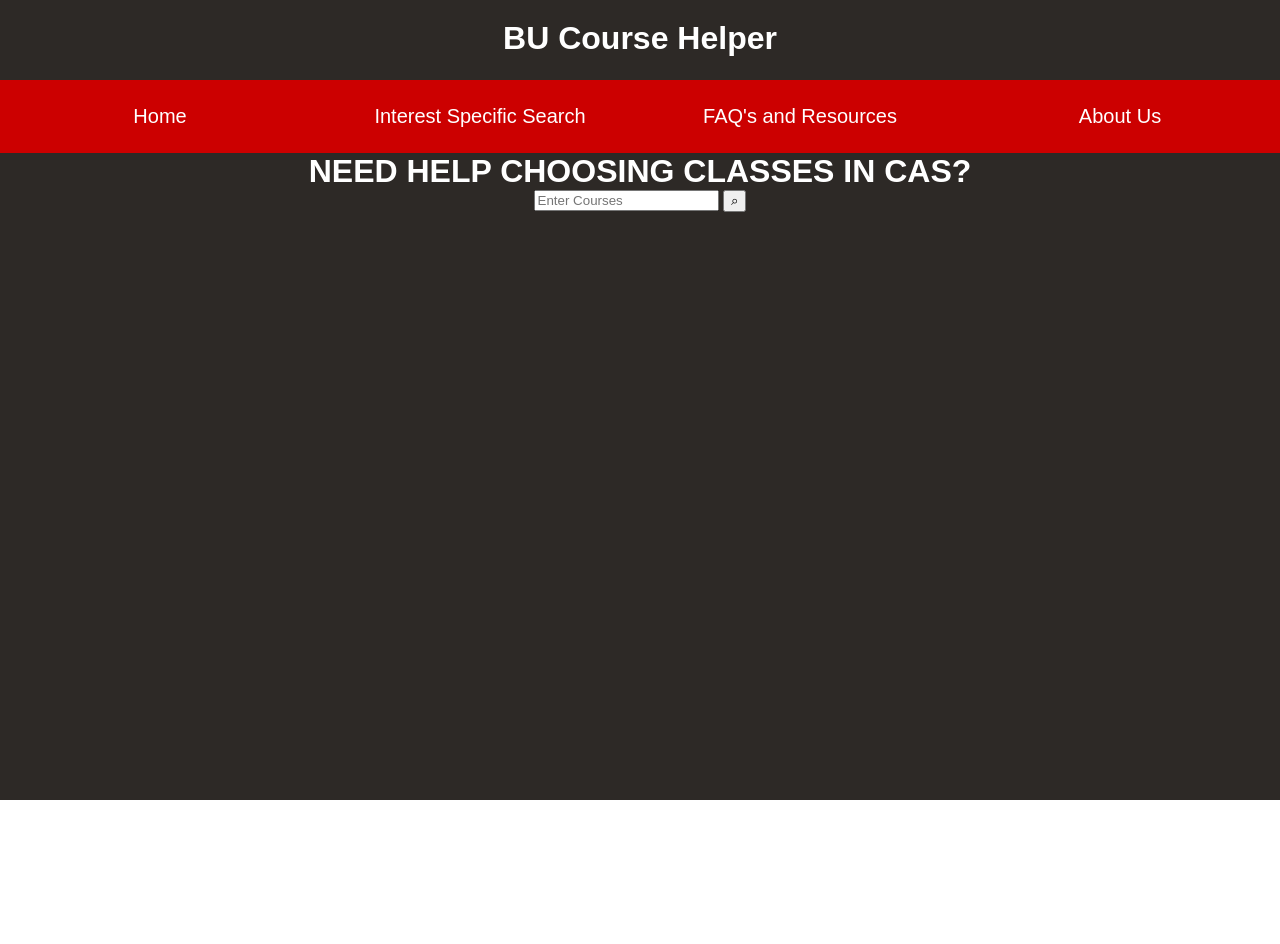
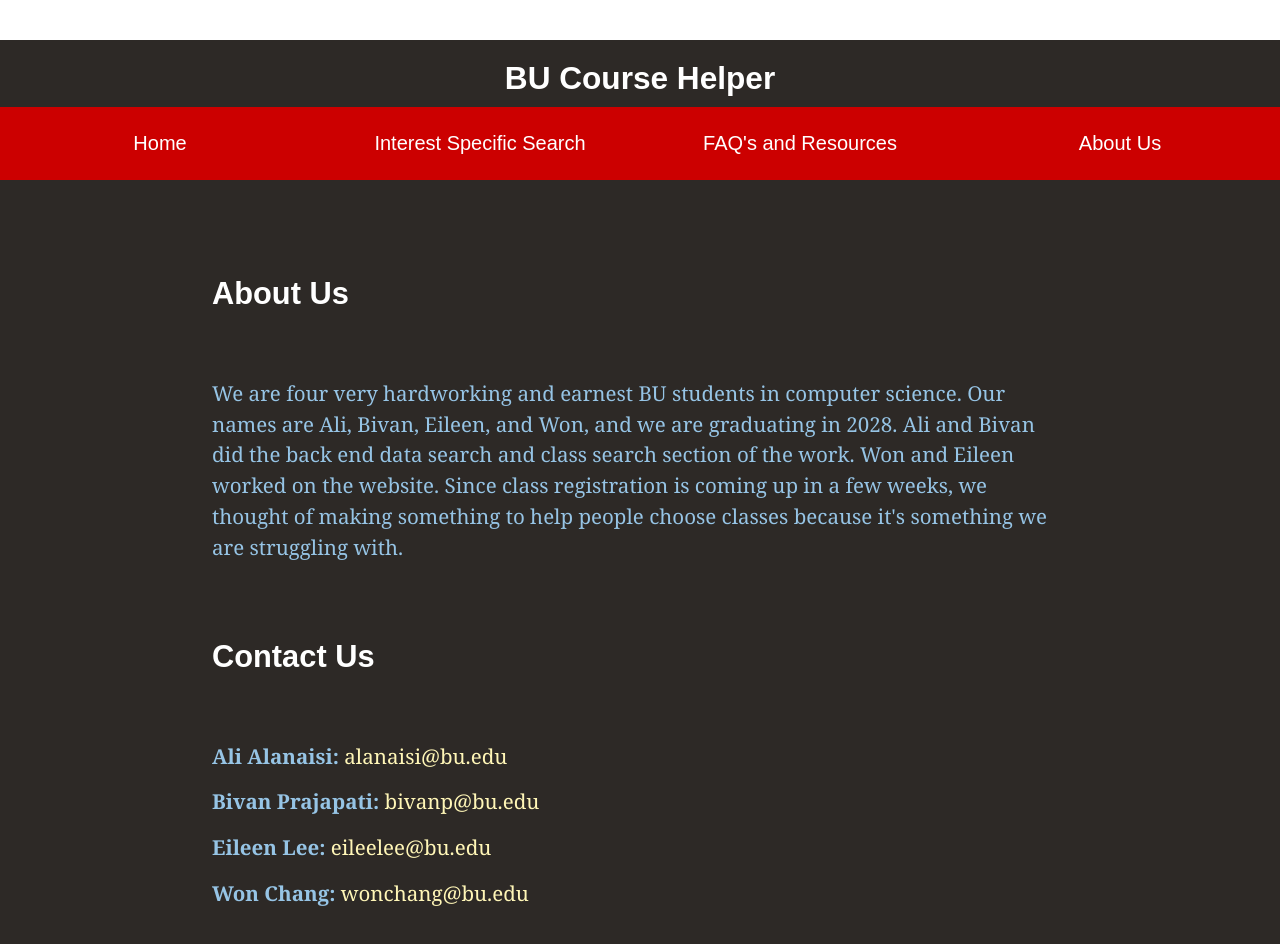
Before and after one commit to BivanPrajapati/Concerned-Lions, a plain HTML site: page FrontEnd/aboutus.html in a window 1280 px wide. Before the commit the page ends 800 px from the top, so only its background shows below. Drawn offline with Linux system fonts and the light colour scheme.

Commit message:
eILEEN'S GIT CHANGE

```diff
--- a/FrontEnd/ConnectedLions.css
+++ b/FrontEnd/ConnectedLions.css
@@ -75,3 +75,13 @@
   text-decoration: none;
   display: block;
 }
+
+/* default cursor for everything */
+body {
+    cursor: url('paw1.png'), auto;
+  }
+
+  /* red paw when hovering over clickable items */
+  a, button, input[type="submit"], input[type="button"] {
+    cursor: url('redpaw1.png'), pointer;
+  }
--- a/FrontEnd/aboutus.css
+++ b/FrontEnd/aboutus.css
@@ -1,42 +1,93 @@
+/* === ABOUT US PAGE STYLING === */
 /* shared css for every page (start) */
-*{
+* {
     margin: 0;
     box-sizing: border-box;
 }
-#page-wrapper{
-    margin:auto;
-    background-color:rgb(45,41,38);
-    height: 100vh; /* change if the content exceeds brower's viewport */
-    color:white;
-    font-size:calc(3px+ 1vw);
-    font-family:sans-serif,Serif,Arial;
-    text-align:center;
 
-}
-header{
-    height:10%;
+#page-wrapper {
+    margin: auto;
+    background-color: rgb(45, 41, 38);
+    min-height: 100vh;
+    color: white;
+    font-size: calc(3px + 1vw);
+    font-family: sans-serif, Serif, Arial;
     text-align: center;
 }
-header h1{
-    position:relative;
-    top:20px;
+
+header {
+    height: 10%;
+    text-align: center;
 }
-#container{
-    display:flex;
+
+header h1 {
+    position: relative;
+    top: 20px;
+}
+
+#container {
+    display: flex;
     flex-direction: column;
-    width:100%;
+    width: 100%;
 }
-nav{
-    background-color: rgb(204,0,0);
 
+nav {
+    background-color: rgb(204, 0, 0);
 }
+
 nav a {
     float: left;
     padding: 25px;
     color: white;
     text-decoration: none;
     font-size: 20px;
-    width: 25%; /* Four equal-width links. If you have two links, use 50%, and 33.33% for three links, etc.. */
-    text-align: center; /* If you want the text to be centered */
+    width: 25%;
+    text-align: center;
 }
-/* shared css for every page (end) */
+
+
+/* === Fonts === */
+@import url('https://fonts.googleapis.com/css2?family=Montserrat:wght@600&display=swap');
+
+/* Headings */
+h1 {
+    font-family: 'Montserrat', sans-serif;
+    color: white;
+    margin-top: 40px;
+    margin-bottom: 30px;
+}
+
+/* About Us section */
+#faq {
+    width: 70%;
+    margin: 0 auto;
+    padding: 20px;
+    text-align: left;
+    line-height: 1.5;
+}
+
+/* Description paragraph */
+#faq p {
+    font-family: Cambria, Cochin, Georgia, Times, 'Times New Roman', serif;
+    color: #96c4e5;
+    margin-bottom: 15px;
+}
+
+#faq p strong {
+    color: #96c4e5;
+}
+
+/* Emails (pale yellow) */
+#faq p a {
+    color: #fff6b7;
+    text-decoration: none;
+}
+
+#faq p a:hover {
+    text-decoration: underline;
+    color: #fff3d0;
+}
+
+main {
+    font-size: 1.3em; /* makes everything inside main about 30% larger */
+  }
--- a/FrontEnd/aboutus.html
+++ b/FrontEnd/aboutus.html
@@ -1,14 +1,16 @@
 <!DOCTYPE html>
 <html lang="en">
+
 <head>
     <meta charset="UTF-8">
     <title>BU Registration Help</title>
-        <link rel="stylesheet" type="text/css" href="./ConnectedLions.css">
+    <link rel="stylesheet" type="text/css" href="aboutus.css">
 </head>
+
 <body>
     <div id="page-wrapper" class="page">
         <header>
-            <h1> BU Course Helper</h1>
+            <h1 class="big text"> BU Course Helper</h1>
         </header>
         <div id="container">
             <nav id="nav-bar">
@@ -22,15 +24,30 @@
             </nav>
             <main>
 
-            <div class="search">
-                <h1>NEED HELP CHOOSING CLASSES IN CAS?</h1>
-                <input id = "search-bar" placeholder="Enter Courses">
-                <button onclick = "Searchbar()" id = "search">⌕</button>
-                <!--Popup screen beneath search bar-->
-                <div class="search-popup">
-                    <div h1=""></div>
-                </div>
-            </div>
+                <section id="faq">
+                    <br>
+                    <h1 class="big text">About Us</h1>
+                    <br>
+                    <p class="small text">We are four very hardworking and earnest BU students in computer science. Our
+                        names are Ali, Bivan, Eileen, and Won, and we are graduating in 2028. Ali and Bivan did the back
+                        end data search and class search section of the work. Won and Eileen worked on the website.
+                        Since class registration is coming up in a few weeks, we thought of making something to help
+                        people choose classes because it's something we are struggling with.
+                        <br>
+                        <br>
+
+                    <h1 class="big text">Contact Us</h1>
+                    <br>
+                    <p class="small text"><strong>Ali Alanaisi:</strong> <a
+                            href="mailto:alanaisi@bu.edu">alanaisi@bu.edu</a></p>
+                    <p class="small text"><strong>Bivan Prajapati:</strong> <a
+                            href="mailto:bivanp@bu.edu">bivanp@bu.edu</a></p>
+                    <p class="small text"><strong>Eileen Lee:</strong> <a
+                            href="mailto:eileelee@bu.edu">eileelee@bu.edu</a></p>
+                    <p class="small text"><strong>Won Chang:</strong> <a
+                            href="mailto:wonchang@bu.edu">wonchang@bu.edu</a></p>
+
+                </section>
             </main>
         </div>
         <footer>
@@ -38,4 +55,3 @@
         </footer>
     </div>
 </body>
-</html>
```
Also changed, not shown: FrontEnd/paw1.png (added), FrontEnd/redpaw1.png (added). Lines whose indentation alone changed are shown as unchanged.
